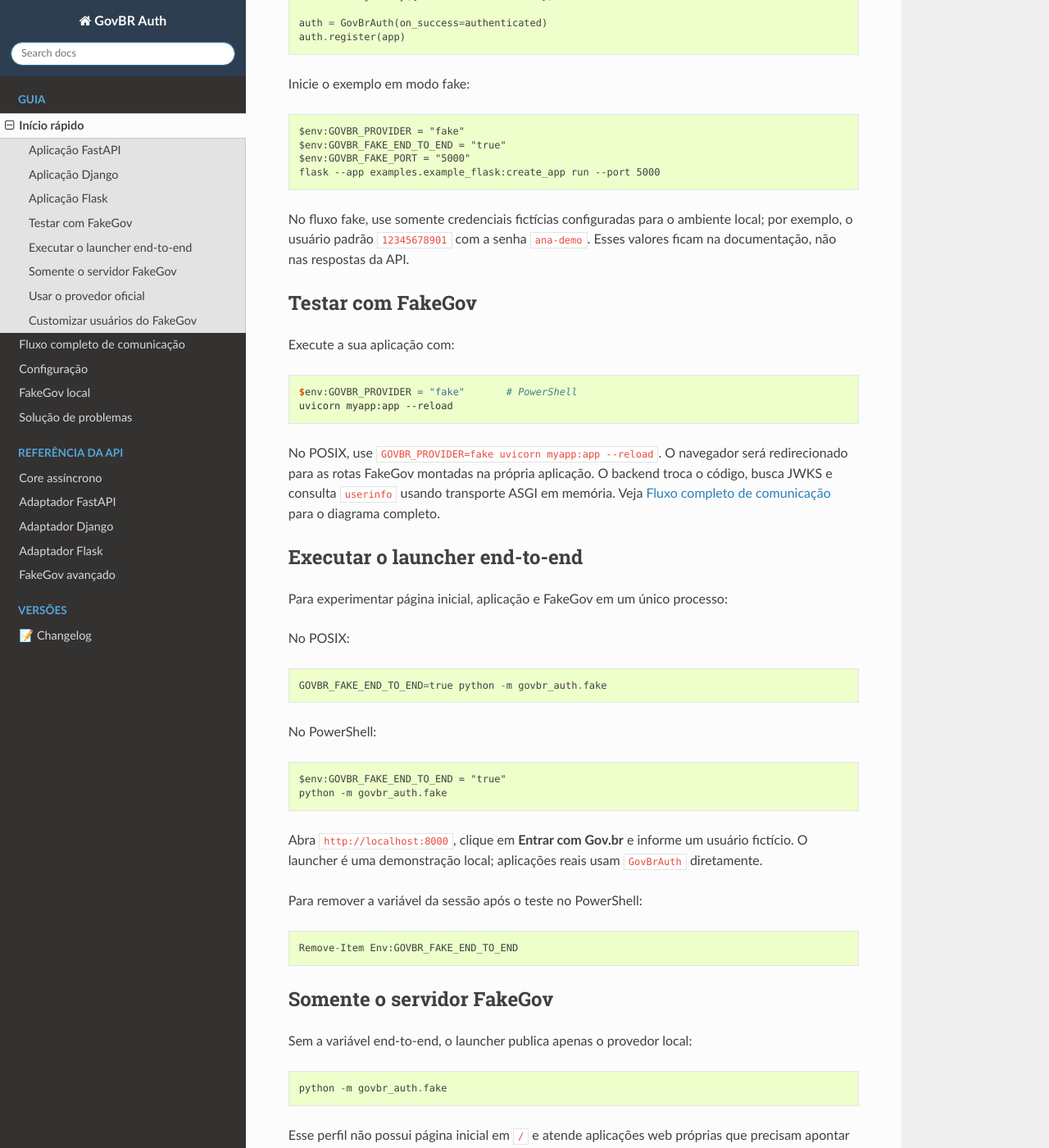
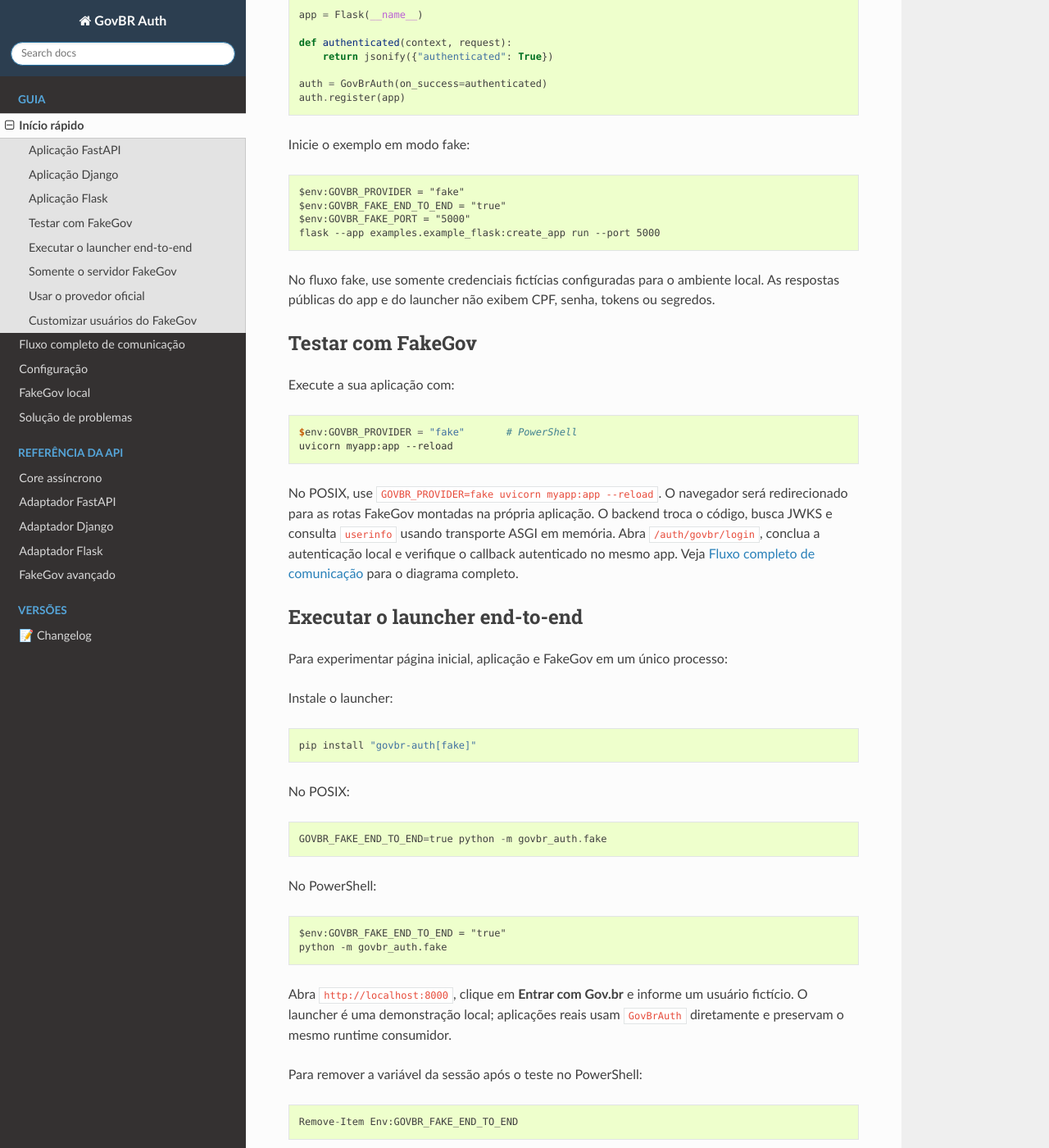
Before and after one commit to cereja-project/govbr_auth, a Sphinx documentation site: the page built from docs/guide/quick-start.rst, in a window 1280 px wide and 1400 px high, scrolled down 1586 px. Shown: the whole window at 82% size. Built offline with Sphinx 7.4.7 and the Read the Docs theme 3.1.0, drawn with Linux system fonts in a browser that asks for light colours; some of the changed text lies outside the part shown.

Commit message:
docs(fake): describe provider facade architecture

```diff
--- a/docs/api/django.rst
+++ b/docs/api/django.rst
@@ -15,7 +15,11 @@
    urlpatterns = auth.urlpatterns
 
 O adapter é síncrono e entrega ``(context, request)`` ao callback. ``settings``
-e ``runtime`` são mutuamente exclusivos. Em modo fake, as URLs do FakeGov são
+e ``runtime`` são mutuamente exclusivos. Em modo fake, o consumidor continua no
+mesmo runtime consumidor; a configuração troca apenas os endpoints do provedor
+e o transporte HTTP interno. Para composição avançada, o simulador canônico é
+``govbr_auth.fake.FakeGovSimulator``, criado por
+``govbr_auth.fake.create_fake_gov_simulator``. As URLs do FakeGov são
 adicionadas à lista no prefixo próprio do runtime.
 
 .. py:class:: GovBrAuth(*, on_success, settings=None, runtime=None, on_error=None, expose_tokens=False, prefix="/auth/govbr", clock=utc_now, user_repository=None)
--- a/docs/api/flask.rst
+++ b/docs/api/flask.rst
@@ -16,7 +16,11 @@
 
 ``register(app)`` registra o blueprint do consumidor e, em modo fake, o
 blueprint do FakeGov separadamente. O callback recebe o contexto autenticado e
-o proxy ``request`` nativo do Flask durante o contexto da requisição.
+o proxy ``request`` nativo do Flask durante o contexto da requisição. O
+consumidor continua no mesmo runtime consumidor; a configuração fake troca
+apenas os endpoints do provedor e o transporte HTTP interno. Para composição
+avançada, o simulador canônico é ``govbr_auth.fake.FakeGovSimulator``, criado
+por ``govbr_auth.fake.create_fake_gov_simulator``.
 
 .. py:class:: GovBrAuth(*, on_success, settings=None, runtime=None, on_error=None, expose_tokens=False, prefix="/auth/govbr", clock=utc_now, user_repository=None)
    :no-index:
--- a/docs/guide/quick-start.rst
+++ b/docs/guide/quick-start.rst
@@ -8,9 +8,9 @@
 Aplicação FastAPI
 -----------------
 
-Instale a biblioteca com o extra do FakeGov para desenvolvimento::
+Instale o adapter FastAPI::
 
-    pip install "govbr-auth[fake]"
+    pip install "govbr-auth[fastapi]"
 
 Monte a fachada pública e inclua o router na aplicação:
 
@@ -30,7 +30,12 @@
 
 Essa aplicação não cria um cliente OAuth, uma rota de callback ou uma factory
 do FakeGov manualmente. ``GovBrAuth`` compõe o runtime selecionado e publica
-as rotas ``/auth/govbr/login`` e ``/auth/govbr/callback``.
+as rotas ``/auth/govbr/login`` e ``/auth/govbr/callback``. Com
+``GOVBR_PROVIDER=fake``, o app continua usando o mesmo runtime consumidor; a
+configuração fake troca apenas os endpoints do provedor e o transporte HTTP
+interno. Para composição avançada, o simulador canônico é
+``govbr_auth.fake.FakeGovSimulator``, criado por
+``govbr_auth.fake.create_fake_gov_simulator``.
 
 Aplicação Django
 ----------------
@@ -84,8 +89,8 @@
     flask --app examples.example_flask:create_app run --port 5000
 
 No fluxo fake, use somente credenciais fictícias configuradas para o ambiente
-local; por exemplo, o usuário padrão ``12345678901`` com a senha
-``ana-demo``. Esses valores ficam na documentação, não nas respostas da API.
+local. As respostas públicas do app e do launcher não exibem CPF, senha,
+tokens ou segredos.
 
 Testar com FakeGov
 ------------------
@@ -100,12 +105,18 @@
 No POSIX, use ``GOVBR_PROVIDER=fake uvicorn myapp:app --reload``. O navegador
 será redirecionado para as rotas FakeGov montadas na própria aplicação. O
 backend troca o código, busca JWKS e consulta ``userinfo`` usando transporte
-ASGI em memória. Veja :doc:`communication-flow` para o diagrama completo.
+ASGI em memória. Abra ``/auth/govbr/login``, conclua a autenticação local e
+verifique o callback autenticado no mesmo app. Veja :doc:`communication-flow`
+para o diagrama completo.
 
 Executar o launcher end-to-end
 ------------------------------
 
 Para experimentar página inicial, aplicação e FakeGov em um único processo:
+
+Instale o launcher::
+
+    pip install "govbr-auth[fake]"
 
 No POSIX::
 
@@ -118,7 +129,7 @@
 
 Abra ``http://localhost:8000``, clique em **Entrar com Gov.br** e informe um
 usuário fictício. O launcher é uma demonstração local; aplicações reais
-usam ``GovBrAuth`` diretamente.
+usam ``GovBrAuth`` diretamente e preservam o mesmo runtime consumidor.
 
 Para remover a variável da sessão após o teste no PowerShell::
 
@@ -149,6 +160,6 @@
 ------------------------------
 
 Defina ``GOVBR_FAKE_USERS_FILE`` com um JSON como
-``{"users": [{"cpf": "12345678901", "password": "senha-ficticia", "name": "Usuário Fake", "email": "fake@example.test"}]}``.
+``{"users": [{"cpf": "11122233344", "password": "senha-ficticia", "name": "Usuário Fake", "email": "fake@example.test"}]}``.
 O arquivo substitui os defaults; não use credenciais reais e mantenha-o fora
 do Git. Veja :doc:`fake-mode` para validação e repositórios próprios.
```
Also changed, not shown: README.md (+21 -9 lines), 6 other files.
